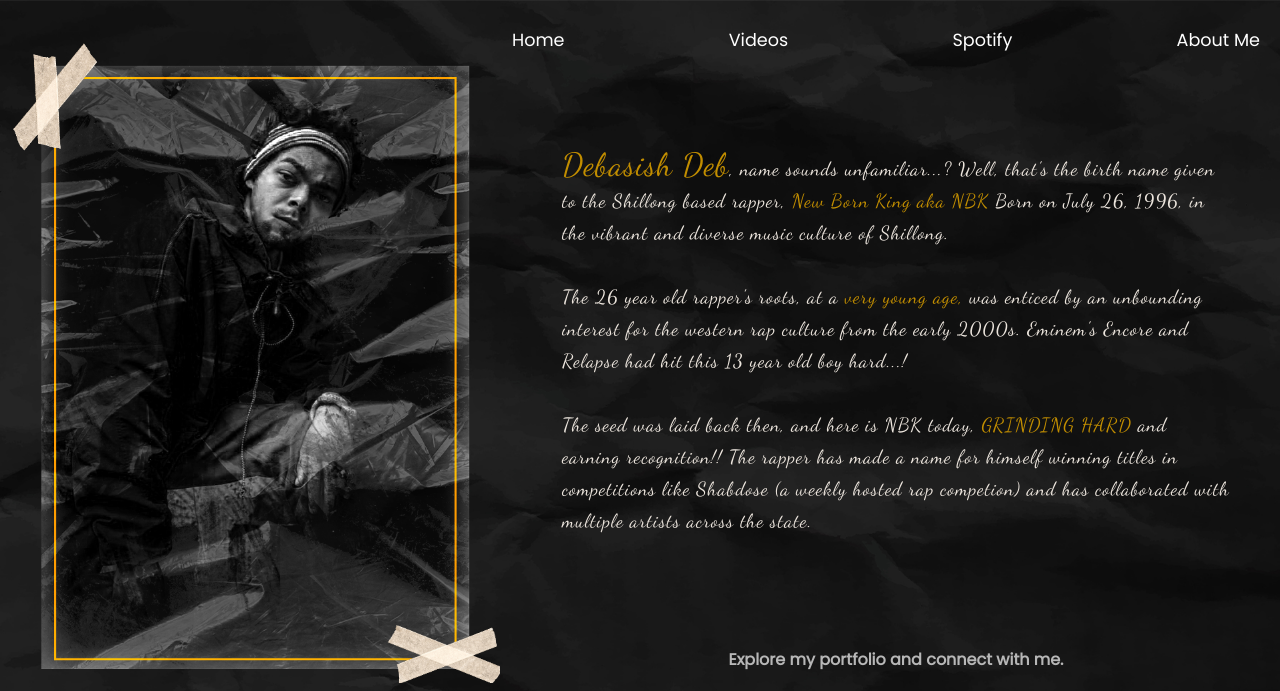
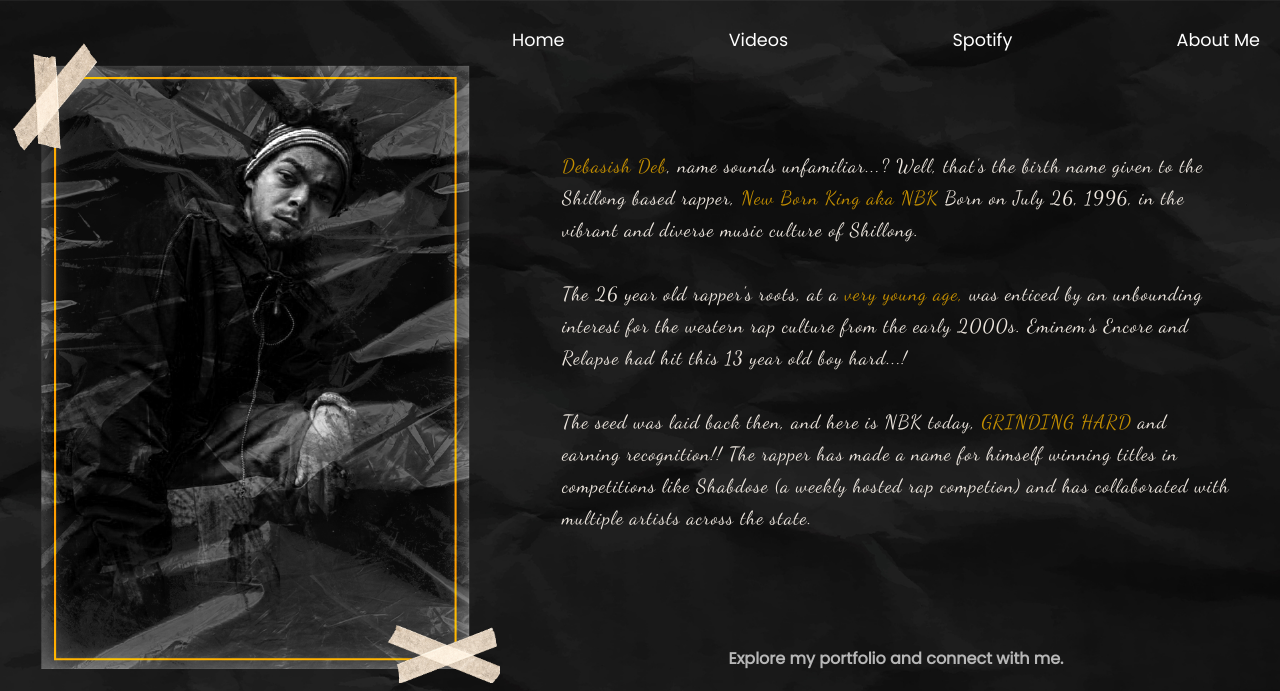
Before and after one commit to snahaya/NBK, a plain HTML site: page about_me_index.html in a window 1280 px wide. Shown: the top 691 px of the page. Drawn offline with Linux system fonts and the light colour scheme.

Commit message:
Update about_me_index.html

```diff
--- a/about_me_index.html
+++ b/about_me_index.html
@@ -27,7 +27,7 @@
                 </ul>
               </nav>
             <div class="about-me-text">
-                <p> <span style="font-size: 2rem; color: #c28e00">Debasish Deb</span>, name sounds unfamiliar...?
+                <p> <span style="color: #c28e00;">Debasish Deb</span>, name sounds unfamiliar...?
                     Well, that's the birth name given to the Shillong based rapper, <span style="color: #c28e00">New Born King aka NBK</span>
                     Born on  July 26, 1996, in the vibrant and diverse music culture of Shillong.
                 </p>
```
